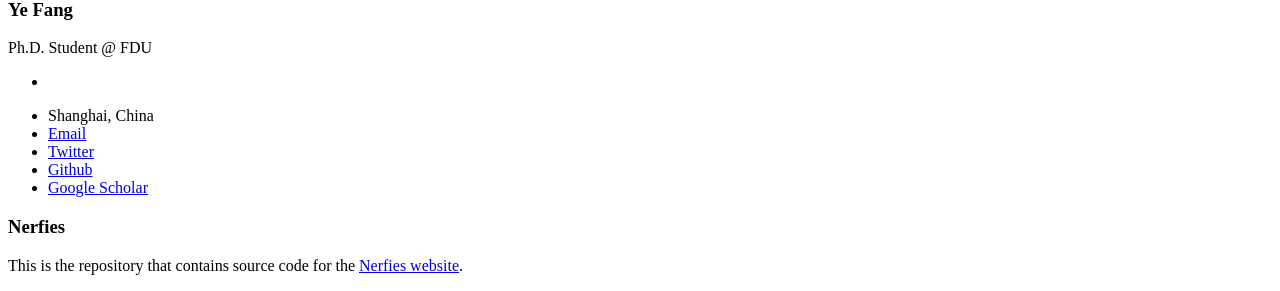
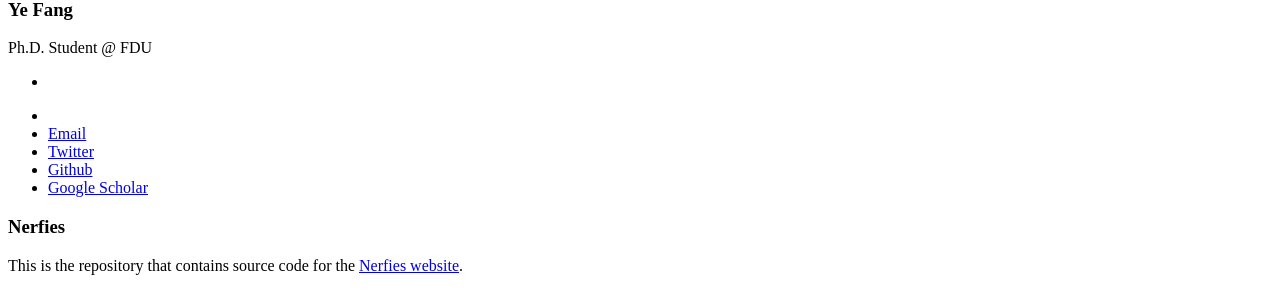
Before and after one commit to Aleafy/Aleafy.github.io, a Jekyll site: the page built from alpha-clip/README.md, in a window 1280 px wide. Shown: the part 508-799 px from the top of the page. Built offline with Jekyll 4.4.1, drawn with Linux system fonts in a browser that asks for light colours; our own code applies the rules of GitHub Pages for plain Markdown files.

Commit message:
Remove location from personal profile

```diff
--- a/_config.yml
+++ b/_config.yml
@@ -24,7 +24,7 @@ author:
   name             : "Ye Fang"
   avatar           : "images/portrait-2026.png"
   bio              : "Ph.D. Student @ FDU"
-  location         : "Shanghai, China"
+  location         : ""
   employer         :
   pubmed           :
   googlescholar    : "https://scholar.google.com/citations?user=ujHiil8AAAAJ"
--- a/_pages/about.html
+++ b/_pages/about.html
@@ -45,7 +45,6 @@ redirect_from:
     <h1>{{ site.author.name }}</h1>
     <p class="profile-role">Ph.D. Student</p>
     <p class="profile-affiliation"><a href="https://www.fudan.edu.cn/en/">Fudan University</a></p>
-    <p class="profile-location">Shanghai, China</p>
     <div class="profile-rule"></div>
     <p class="profile-research">Interactive world models<br>Video generation &amp; editing<br>Multimodal learning</p>
     <ul class="profile-links">
```
